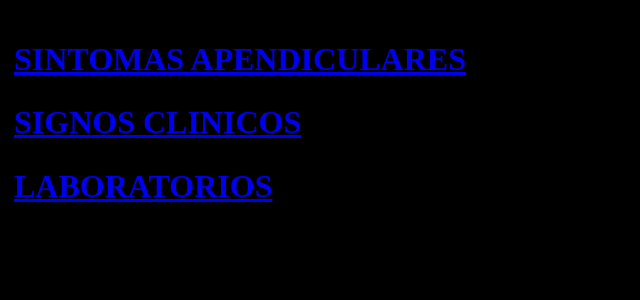
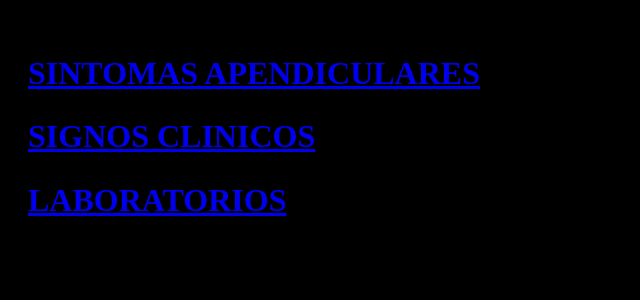
Before and after one commit to moisesbecerril/Cirugia, a PHP site: page /apendicitis.html in a window 1280 px wide. Shown: the part 123-423 px from the top of the page, without its empty margins (0-640 px from the left). Run offline with PHP 8.4, Linux system fonts and the light colour scheme.

Commit message:
se aumento padding a 20px

```diff
--- a/estilos.css
+++ b/estilos.css
@@ -1,5 +1,5 @@
 body {background-color: black}
-section{padding: 6px}
+section{padding: 20px}
 hr {border: 2px solid white}
 h1 {font-size: 300%;text-align:center; text-transform: uppercase; color:red}
 h2 {font-size: 200%;text-transform: uppercase; color:blue}
```
